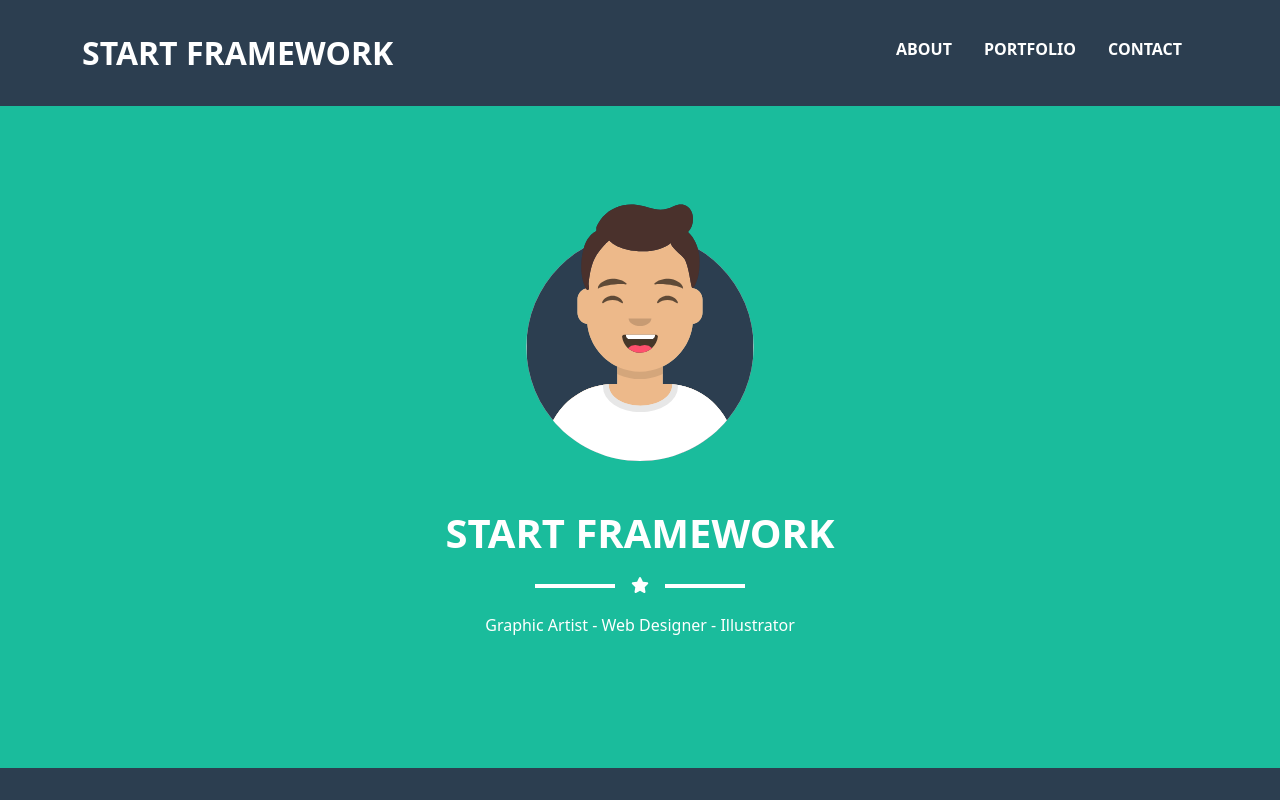
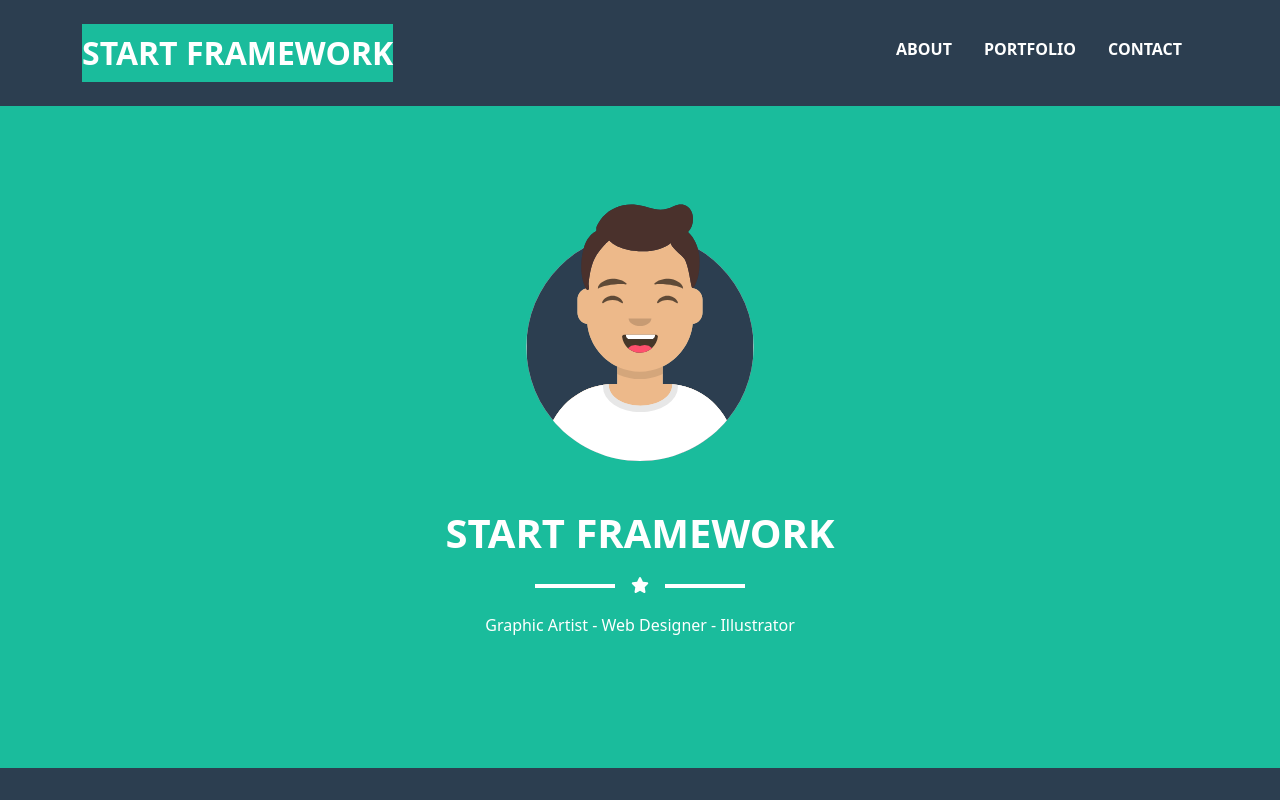
Before and after one commit to Omar-MK-20/Start-Framework, a React (Vite) app: page / in a window 1280 px wide. Shown: the top 800 px of the page. Built offline with nearby package versions, Linux system fonts and the light colour scheme.

Commit message:
Add active state styles for navbar and buttons in App.css

```diff
--- a/src/App.css
+++ b/src/App.css
@@ -134,3 +134,13 @@
 /* .plusTag:hover {
     opacity: 1;
 } */
+
+
+.active {
+    background-color: rgb(26, 188, 156);
+    /* border-radius: 10px; */
+}
+
+.navbar-brand.active {
+    background-color: transparent v;
+}
```
